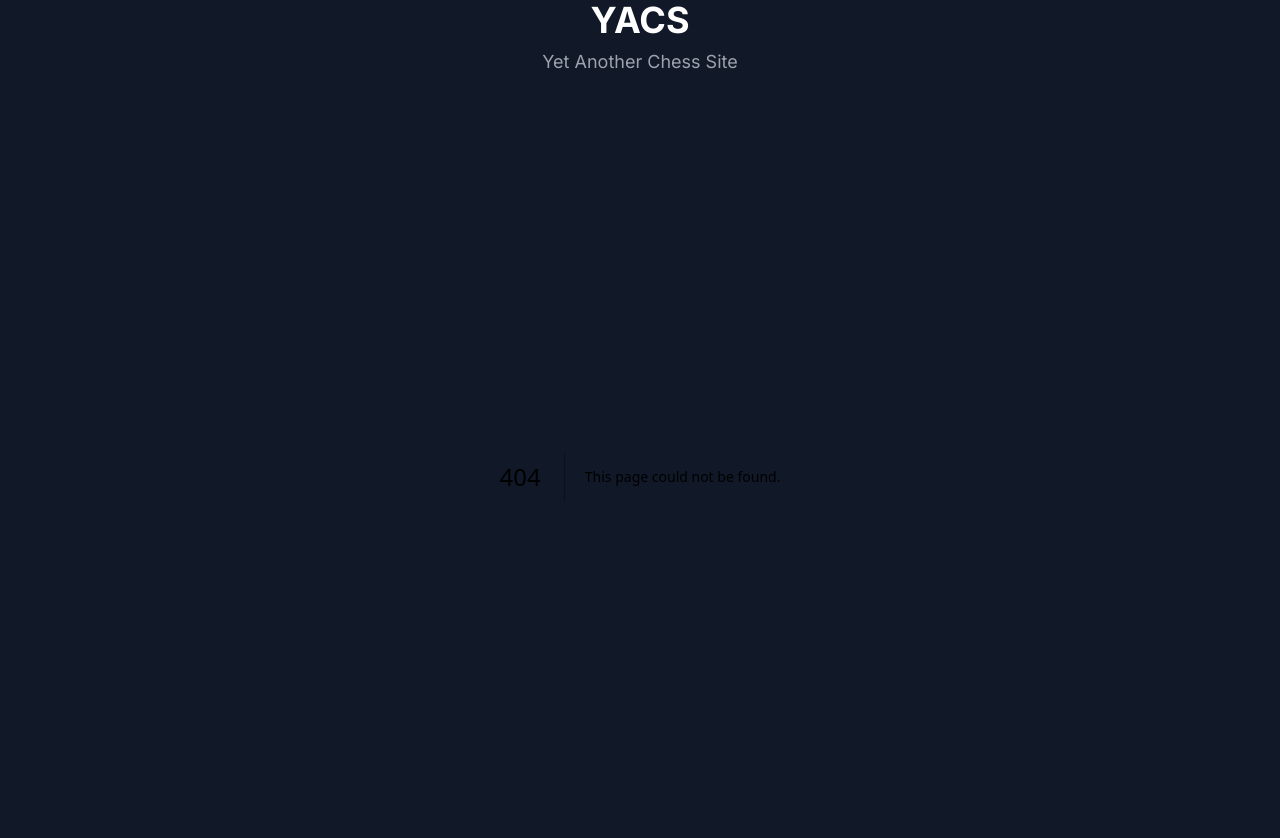
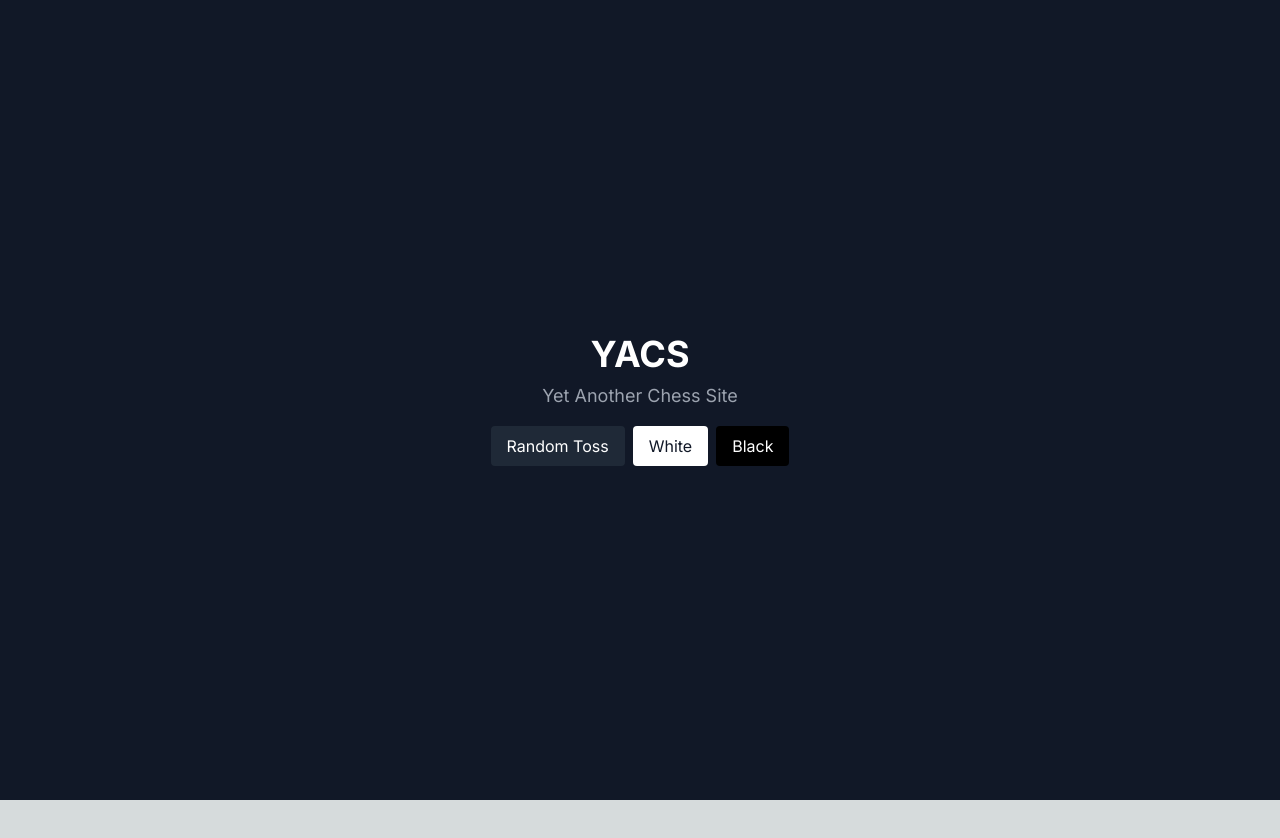
Before and after one commit to shubhang-dvivedi/chess-engine, a Next.js app: page /passplay/computer in a window 1280 px wide. Before the commit this address had no page. Shown: the top 838 px of the page. After the commit the page ends 800 px from the top, so only its background shows below. Built offline with nearby package versions, Linux system fonts and the light colour scheme.

Commit message:
deploy test

```diff
--- /dev/null
+++ b/src/app/passplay/computer/page.jsx
@@ -0,0 +1,26 @@
+"use client";
+import Link from "next/link";
+
+export default function Computer() {
+  const randomChoice = Math.random() < 0.5 ? "white" : "black";
+
+  return (
+    <div className="mt-4">
+      <Link href={`./computer/${randomChoice}`}>
+        <button className="px-4 py-2 mr-2 text-white bg-gray-800 rounded hover:bg-gray-700">
+          Random Toss
+        </button>
+      </Link>
+      <Link href="./computer/white">
+        <button className="px-4 py-2 mr-2 bg-white rounded hover:bg-gray-300 text-gray-900">
+          White
+        </button>
+      </Link>
+      <Link href="./computer/black">
+        <button className="px-4 py-2 text-white bg-black rounded hover:bg-gray-700">
+          Black
+        </button>
+      </Link>
+    </div>
+  );
+}
```
